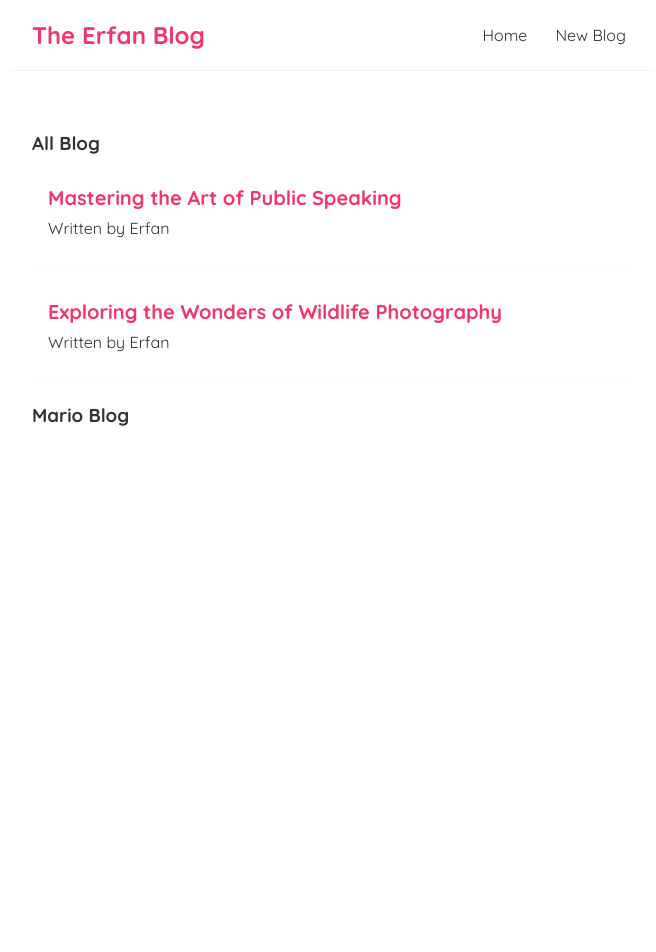
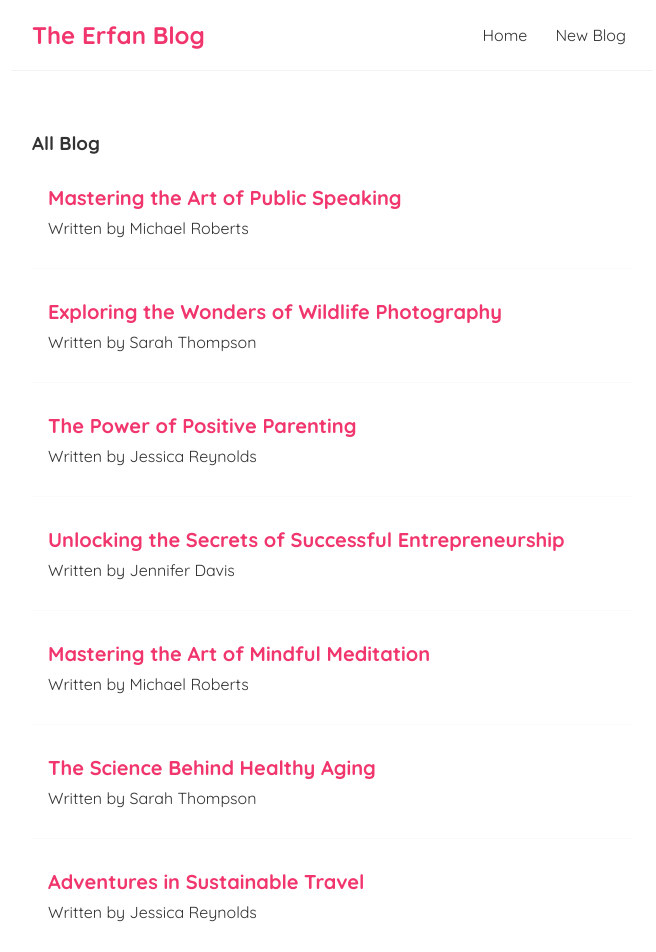
Before and after one commit to Erfanhosseini98/learn-react, a React (Vite) app: page / in a window 1280 px wide. Shown: the top 952 px of the page, without its empty margins (308-964 px from the left). Before the commit the page ends 800 px from the top, so only its background shows below. Built offline with nearby package versions, Linux system fonts and the light colour scheme; data requests are answered from the project's data file.

Commit message:
some change

```diff
--- a/data/db.json
+++ b/data/db.json
@@ -1,58 +1,76 @@
 {
   "blogs": [
     {
+      "id": 2,
       "title": "Mastering the Art of Public Speaking",
       "body": "Unlock your potential as a confident and effective public speaker. This blog offers proven strategies, techniques, and exercises to help you overcome stage fright and captivate your audience.",
-      "author": "Erfan",
-      "id": 2
+      "authorId": 2
     },
     {
+      "id": 3,
       "title": "Exploring the Wonders of Wildlife Photography",
       "body": "Embark on a visual journey through the lens of a wildlife photographer. Gain insights into capturing breathtaking shots, understanding animal behavior, and preserving the beauty of nature.",
-      "author": "Erfan",
-      "id": 3
+      "authorId": 3
+    },
+    {
+      "id": 4,
+      "title": "The Power of Positive Parenting",
+      "body": "Discover the transformative impact of positive parenting techniques on your child's emotional well-being and development. Learn how to foster a loving and supportive environment.",
+      "authorId": 4
+    },
+    {
+      "id": 5,
+      "title": "Unlocking the Secrets of Successful Entrepreneurship",
+      "body": "Unleash your entrepreneurial spirit with valuable insights from seasoned business owners. This blog shares practical advice, inspiring stories, and useful resources for aspiring entrepreneurs.",
+      "authorId": 1
+    },
+    {
+      "id": 6,
+      "title": "Mastering the Art of Mindful Meditation",
+      "body": "Experience inner peace and cultivate mindfulness through the practice of meditation. Explore different techniques, guided exercises, and tips for integrating mindfulness into your daily life.",
+      "authorId": 2
+    },
+    {
+      "id": 7,
+      "title": "The Science Behind Healthy Aging",
+      "body": "Discover the latest research and evidence-based strategies for maintaining physical and cognitive health as you age. Learn practical lifestyle changes and habits that can contribute to a fulfilling and vibrant life.",
+      "authorId": 3
+    },
+    {
+      "id": 8,
+      "title": "Adventures in Sustainable Travel",
+      "body": "Embark on eco-friendly adventures around the world. This blog showcases sustainable travel destinations, tips for reducing your carbon footprint, and stories of inspiring conservation efforts.",
+      "authorId": 4
+    },
+    {
+      "id": 9,
+      "title": "Unleashing Creativity: The Art of Writing Fiction",
+      "body": "Dive into the world of fiction writing and unleash your creative potential. Explore storytelling techniques, character development, and the process of crafting compelling narratives.",
+      "authorId": 1
+    },
+    {
+      "id": 10,
+      "title": "The Healing Power of Yoga and Meditation",
+      "body": "Discover the profound benefits of yoga and meditation for physical, mental, and emotional well-being. Explore different yoga styles, meditation practices, and their therapeutic effects.",
+      "authorId": 2
     }
   ],
   "authors": [
     {
       "id": 1,
-      "name": "Erfan"
+      "name": "Jennifer Davis"
     },
     {
       "id": 2,
-      "name": "Emily"
+      "name": "Michael Roberts"
     },
     {
       "id": 3,
-      "name": "Michael"
+      "name": "Sarah Thompson"
     },
     {
       "id": 4,
-      "name": "Sophia"
-    },
-    {
-      "id": 5,
-      "name": "Daniel"
-    },
-    {
-      "id": 6,
-      "name": "Olivia"
-    },
-    {
-      "id": 7,
-      "name": "William"
-    },
-    {
-      "id": 8,
-      "name": "Grace"
-    },
-    {
-      "id": 9,
-      "name": "Benjamin"
-    },
-    {
-      "id": 10,
-      "name": "Ava"
+      "name": "Jessica Reynolds"
     }
   ]
 }
--- a/src/BlogList.jsx
+++ b/src/BlogList.jsx
@@ -1,7 +1,11 @@
 import { Link } from "react-router-dom"
+import useFetch from "./useFetch"
 
 
-const BlogList = ({ blogs, title, handleDelete }) => {
+const BlogList = ({ blogs, title }) => {
+
+    const { data: authors, loading: authorsLoading, error: authorsError } = useFetch('http://localhost:8000/authors')
+
 
 
     return (
@@ -13,9 +17,11 @@ const BlogList = ({ blogs, title, handleDelete }) => {
                         <div className="blog-preview" key={blog.id}>
                             <Link to={`Blog/${blog.id}`}>
                                 <h2>{blog.title}</h2>
-                <p>Written by {blog.author}</p>
+                                <p>Written by {
+                                    authorsLoading ? 'Loading' :  authors && authors.find(author => author.id === blog.authorId).name
+                                   }
+                                </p>
                                 <br />
-                {handleDelete && <button onClick={() => handleDelete(blog.id)}>delete blog</button>}
                             </Link>
                         </div>
                     ))
--- a/src/pages/BlogDetail.jsx
+++ b/src/pages/BlogDetail.jsx
@@ -1,17 +1,20 @@
-import {  useNavigate, useParams } from "react-router-dom";
+import { useNavigate, useParams } from "react-router-dom";
 import useFetch from "../useFetch";
 
 const BlogDetail = () => {
     const { id } = useParams()
     const { data: blog, loading, error } = useFetch('http://localhost:8000/blogs/' + id)
+    const { data: authors, loading: authorsLoading, error: authorsError } = useFetch('http://localhost:8000/authors/')
+
     const naviagte = useNavigate()
     const handleDelete = () => {
-        fetch('http://localhost:8000/blogs/' + id , {
+        fetch('http://localhost:8000/blogs/' + id, {
             method: 'DELETE'
         }).then(() => {
             naviagte('/')
         })
     }
+
     return (
         <div>
             {loading && <p>Loading post</p>}
@@ -20,7 +23,9 @@ const BlogDetail = () => {
                 blog && (
                     <article>
                         <h2>{blog.title}</h2>
-                        <p>{blog.author}</p>
+                        <p>{
+                                    authorsLoading ? 'Loading' :  authors && authors.find(author => author.id === blog.authorId).name
+                                   }</p>
                         <br />
                         <p>{blog.body}</p>
 
--- a/src/pages/Create.jsx
+++ b/src/pages/Create.jsx
@@ -1,14 +1,14 @@
 import { useState } from "react"
 import { useNavigate } from "react-router-dom"
+import useFetch from "../useFetch"
 
 const Create = () => {
     const [title, setTitle] = useState('')
     const [body, setBody] = useState('')
-    const [author, setAuthor] = useState('Erfan')
+    const [author, setAuthor] = useState('')
     const [loading, setLoading] = useState(false)
+    const { data: authors, loading: authorsLoading, error: authorsError } = useFetch('http://localhost:8000/authors')
     const navigate = useNavigate()
-
-
     const handleSubmit = (e) => {
         e.preventDefault()
         const blog = { title, body, author }
@@ -25,29 +25,29 @@ const Create = () => {
 
         )
     }
-
-
     return (
         <>
             <div className="create" >
+
                 <h2>Create a new blog post</h2>
+
                 <form onSubmit={handleSubmit}>
-
                     <label>Blog Title:</label>
                     <input type="text" required value={title} onChange={(e) => setTitle(e.target.value)} />
                     <label>Blog Body:</label>
                     <textarea required value={body} onChange={(e) => setBody(e.target.value)}></textarea>
+
                     <label>Blog author:</label>
-                    <select
-                        value={author} onChange={(e) => setAuthor(e.target.value)}>
-                        <option value="Erfan">Erfan</option>
-                        <option value="Eric">Eric</option>
+                    <select value={author} onChange={(e) => setAuthor(e.target.value)}>
+                        {authorsError && <option>{authorsError}</option>}
+                        {authorsLoading && <option>Loading...</option>}
+                        {authors && authors.map((item) => {
+                            { console.log(item) }
+                            return <option key={item.id} value={item.id} >{item.name}</option>
+                        })}
                     </select>
                     {!loading && <button >Add Blog</button>}
                     {loading && <button disabled >Adding Blog ...</button>}
-                    <p>{title}</p>
-                    <p>{body}</p>
-                    <p>{author}</p>
 
                 </form>
             </div>
--- a/src/pages/Home.jsx
+++ b/src/pages/Home.jsx
@@ -15,7 +15,6 @@ const Home = () => {
                 {error && <div>{error}</div>}
                 {loading && <div>Loooooooooooooooading</div>}
                 {blogs && <BlogList blogs={blogs} title="All Blog" />}
-                {blogs && <BlogList blogs={blogs.filter((blog) => blog.author === 'Jane Smith')} title="Mario Blog" />}
             </div>
         </>
     )
--- a/src/useFetch.jsx
+++ b/src/useFetch.jsx
@@ -22,9 +22,9 @@ const useFetch = (url) => {
                     setError(e.message)
 
                 })
-        }, 0)
+        }, 1000)
     }, [url])
-    return {data,loading,error}
+    return { data, loading, error }
 }
 
 export default useFetch
```
Lines whose indentation alone changed are shown as unchanged.
